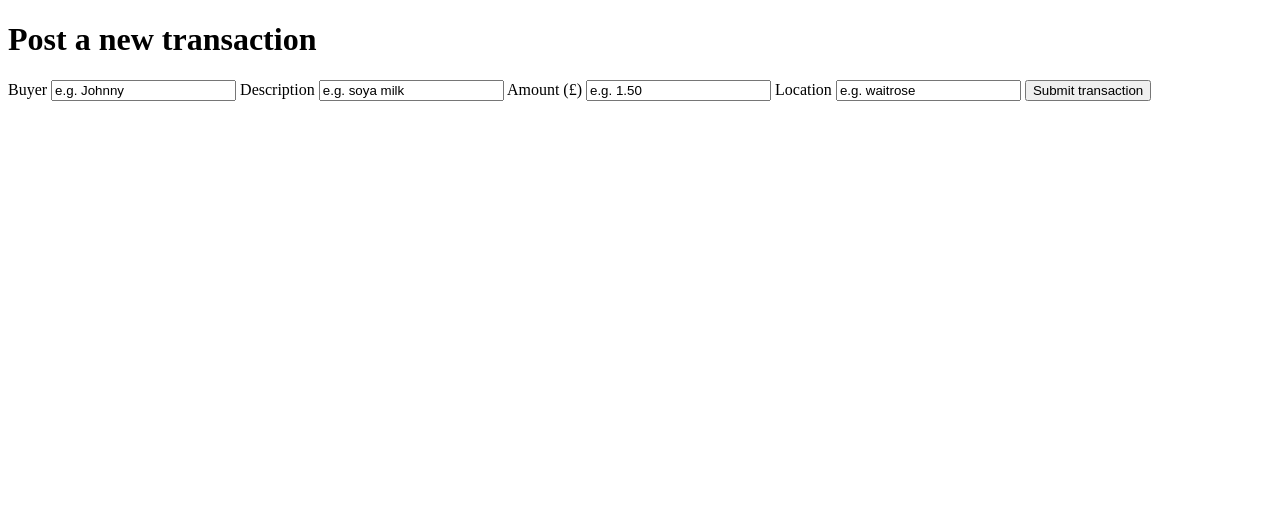
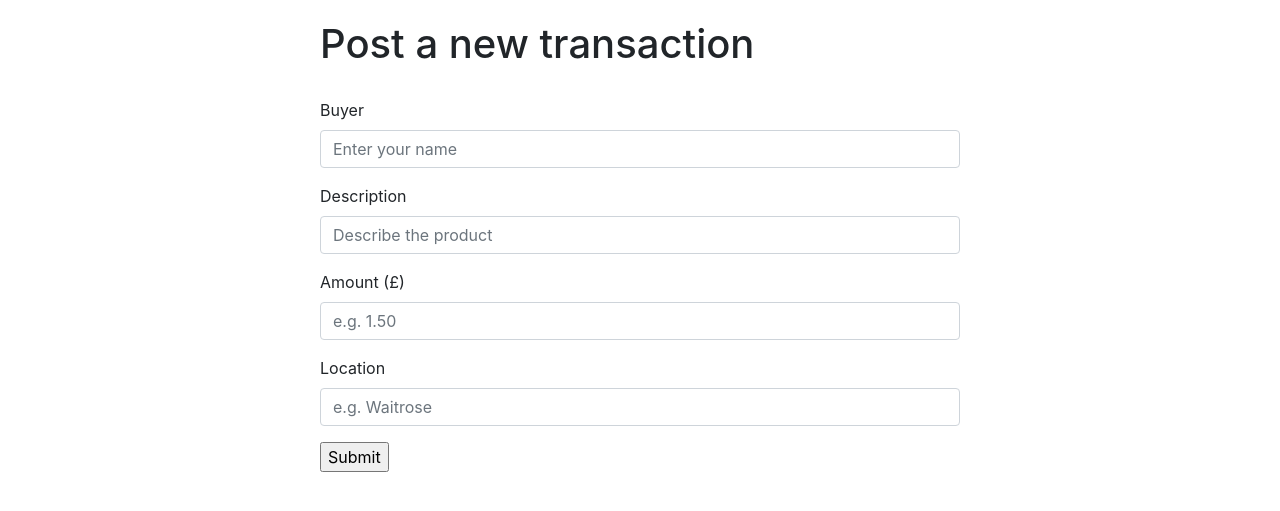
Before and after one commit to johnnyb1694/pool, a Flask app: page /submit-transaction in a window 1280 px wide. Shown: the top 511 px of the page. Run offline with Flask 2, Linux system fonts and the light colour scheme.

Commit message:
[Add]: (*.css) added some initial stylings to the application; will finish later

```diff
--- a/app.py
+++ b/app.py
@@ -26,6 +26,7 @@
                                   request.form['amount'],
                                   request.form['location'])
         transaction_log.append(transaction.to_dict())
+        print(transaction_log)
         return redirect(url_for('submit_success', id=transaction_id))
     return render_template('transaction.html')
 
--- /dev/null
+++ b/static/base.css
@@ -0,0 +1,12 @@
+a {
+    background-color: rgb(124, 88, 173);
+    color: white;
+    padding: 5px;
+    border-radius: 4px;
+}
+
+a:hover {
+    text-decoration: none;
+    color: white;
+    background-color: rgb(152, 137, 172);
+}
--- /dev/null
+++ b/static/transaction.css
@@ -0,0 +1,8 @@
+body {
+    width: 50%;
+    margin: 20px auto;
+}
+
+form {
+    margin: 30px 0;
+}
--- a/templates/base.html
+++ b/templates/base.html
@@ -1,5 +1,8 @@
 <!DOCTYPE html>
 <head>
+    <link rel="stylesheet" href="https://cdn.jsdelivr.net/npm/bootstrap@4.0.0/dist/css/bootstrap.min.css" integrity="sha384-Gn5384xqQ1aoWXA+058RXPxPg6fy4IWvTNh0E263XmFcJlSAwiGgFAW/dAiS6JXm" crossorigin="anonymous">
+    <link rel="stylesheet" href="static/base.css">
+    {% block styles %}{% endblock %}
     <title>{% block title %}{% endblock %} - Pool </title>
 </head>
 <body>
--- a/templates/transaction.html
+++ b/templates/transaction.html
@@ -1,4 +1,6 @@
 {% extends 'base.html' %}
+
+{% block styles %} <link rel="stylesheet" href="static/transaction.css"> {% endblock %}
 
 {% block title %}Post Transaction{% endblock %}
 
@@ -6,14 +8,22 @@
 
 {% block content %}
 <form method="post">
-    <label for="buyer">Buyer</label>
-    <input name="buyer" id="buyer" value="e.g. Johnny" required>
-    <label for="desc">Description</label>
-    <input name="desc" id="desc" value="e.g. soya milk" required>
-    <label for="amount">Amount (£)</label>
-    <input name="amount" id="amount" value="e.g. 1.50" required>
-    <label for="location">Location</label>
-    <input name="location" id="location" value="e.g. waitrose" required>
-    <input type="submit" value="Submit transaction">
+    <div class="form-group">
+        <label for="buyer">Buyer</label>
+        <input type="text" class="form-control" name="buyer" id="buyer" placeholder="Enter your name" required>
+    </div>
+    <div class="form-group">
+        <label for="desc">Description</label>
+        <input type="text" class="form-control" name="desc" id="desc" placeholder="Describe the product" required>
+    </div>
+    <div class="form-group">
+        <label for="amount">Amount (£)</label>
+        <input type="text" class="form-control" name="amount" id="amount" placeholder="e.g. 1.50" required>
+    </div>
+    <div class="form-group">
+        <label for="location">Location</label>
+        <input type="text" class="form-control" name="location" id="location" placeholder="e.g. Waitrose" required>
+    </div>
+    <input type="submit" class="submit" value="Submit">
 </form>
 {% endblock %}
--- a/templates/welcome.html
+++ b/templates/welcome.html
@@ -1,8 +1,10 @@
 {% extends 'base.html' %}
+
+{% block styles %} <link rel="stylesheet" href="static/welcome.css"> {% endblock %}
 
 {% block title %}Welcome{% endblock %}
 
-{% block header %}<h1>Welcome page</h1>{% endblock %}
+{% block header %}<h1>Pool</h1>{% endblock %}
 
 {% block content %}
     <p>Welcome to <span class="special-text">pool</span>, an online transaction processing tool!</p>
```
Also changed, not shown: static/welcome.css (added, +17 -0 lines).
